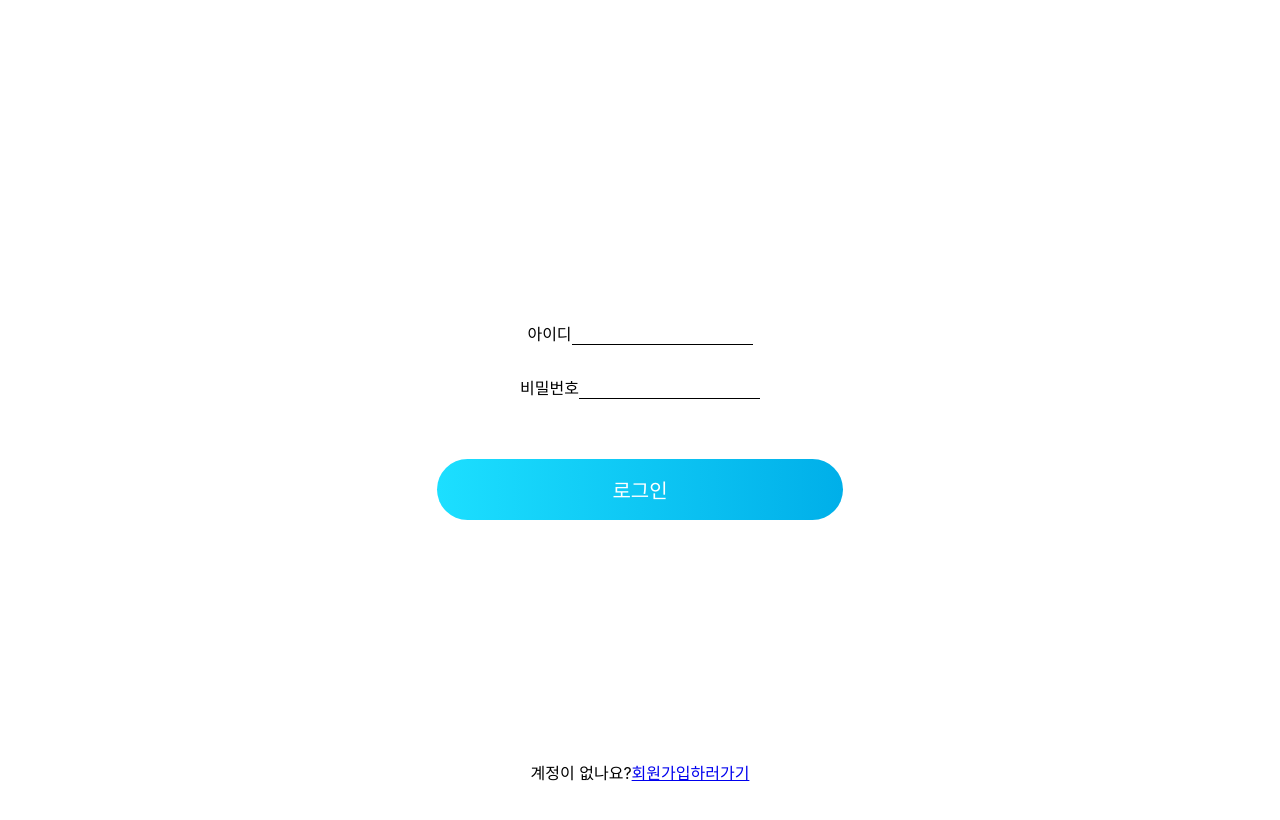
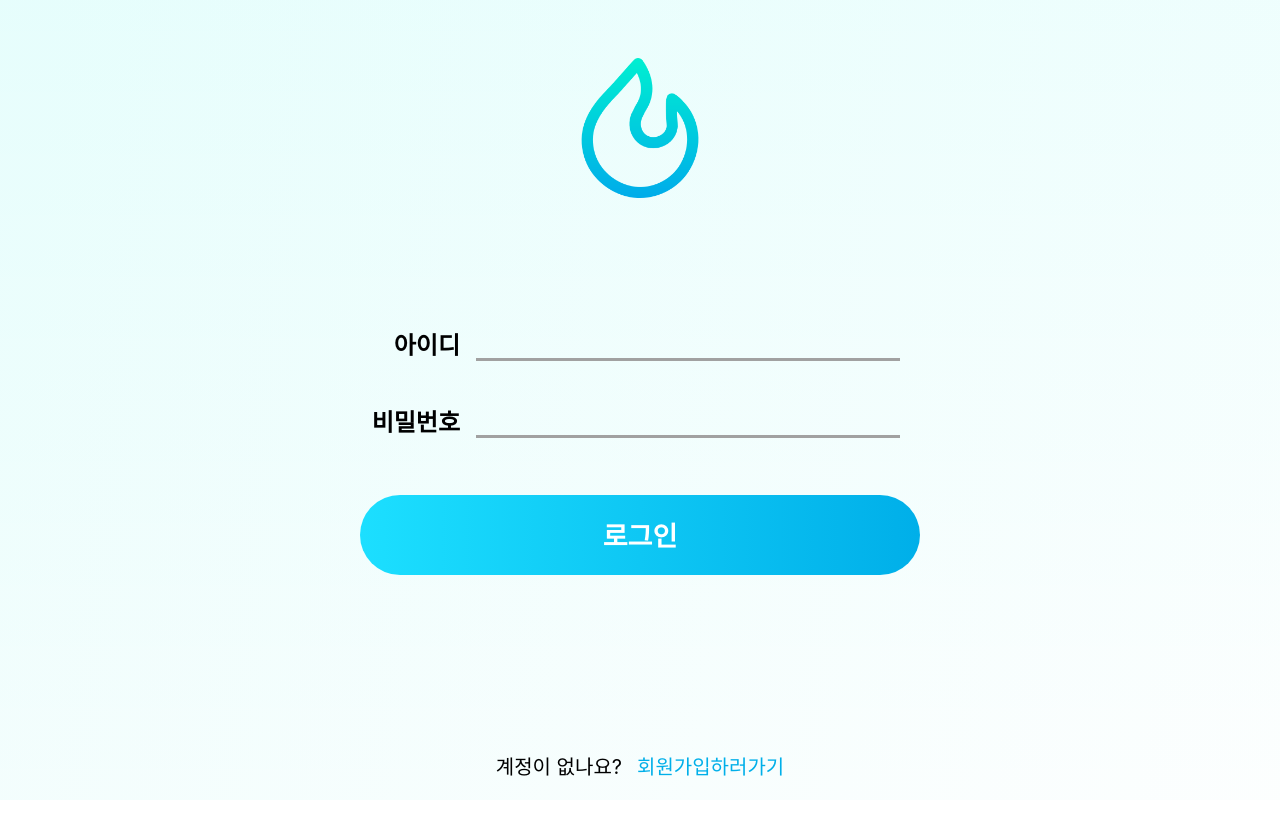
Before and after one commit to DevPetition/DevPetition-web, a React (Create React App) app: page / in a window 1280 px wide. Built offline with nearby package versions, Linux system fonts and the light colour scheme.

Commit message:
feat: login

```diff
--- a/src/App.js
+++ b/src/App.js
@@ -1,11 +1,13 @@
 import React from "react";
+import { useSelector } from "react-redux";
 import { BrowserRouter, Route } from "react-router-dom";
 import Login from "./pages/Login";
 
 const App = () => {
+  const isLog = useSelector((state) => state.login.isLog);
   return (
     <BrowserRouter>
-      <Route path="/" component={Login} />
+      {isLog ? "" : <Route path="/" component={() => <Login />} />}
     </BrowserRouter>
   );
 };
--- a/src/components/LoginInput.jsx
+++ b/src/components/LoginInput.jsx
@@ -1,10 +1,17 @@
 import React, { useState } from "react";
 import { Link } from "react-router-dom";
 import "../styles/LoginInput.css";
+import Temp from "../components/temp";
+import rogo from "../img/rogo.png";
+import { useDispatch, useSelector } from "react-redux";
+import { LOGIN } from "../redux/reducer";
 
 const LoginInput = () => {
   const [id, setID] = useState("");
   const [password, setPassword] = useState("");
+
+  const demi = useSelector((state) => state.Demi);
+  const dispatch = useDispatch();
 
   const onChangeId = (e) => {
     setID(e.target.value);
@@ -15,15 +22,37 @@ const LoginInput = () => {
   };
 
   const onSubmit = (e) => {
-    e.preventDefualt();
+    e.preventDefault();
+    const find = demi.find((i) => i.id === id);
+    if (find !== undefined) {
+      if (find.password === password) {
+        dispatch({ type: LOGIN, name: find.user });
+      } else {
+        return;
+      }
+    } else {
+      return;
+    }
   };
 
   return (
+    <Temp>
+      <img className="logo" src={rogo}></img>
       <div className="maxSize">
         <form onSubmit={onSubmit} className="userIDPW">
           <label>
+            <div
+              style={{
+                margin: "0 0 30px 10px",
+                fontSize: "24px",
+                fontWeight: 700,
+                paddingBottom: "12px",
+              }}
+            >
               아이디
+            </div>
             <input
+              required
               type="text"
               className="userID"
               value={id}
@@ -31,8 +60,18 @@ const LoginInput = () => {
             />
           </label>
           <label>
+            <div
+              style={{
+                margin: "0 0 30px 10px",
+                fontSize: "24px",
+                fontWeight: 700,
+                paddingBottom: "12px",
+              }}
+            >
               비밀번호
+            </div>
             <input
+              required
               type="password"
               className="userID"
               value={password}
@@ -42,9 +81,13 @@ const LoginInput = () => {
           <button className="loginBt">로그인</button>
         </form>
         <p className="noaccount">
-        계정이 없나요?<Link to="/signup">회원가입하러가기</Link>
+          <span style={{ paddingRight: "15px" }}>계정이 없나요?</span>
+          <Link to="/signup" style={{ textDecoration: "none" }}>
+            <span style={{ color: "#00AFE9" }}>회원가입하러가기</span>
+          </Link>
         </p>
       </div>
+    </Temp>
   );
 };
 
--- /dev/null
+++ b/src/components/temp.js
@@ -0,0 +1,8 @@
+import React from "react";
+import "../styles/temp.css";
+
+const Temp = ({ children }) => {
+  return <div className="temp">{children}</div>;
+};
+
+export default Temp;
--- a/src/pages/Login.js
+++ b/src/pages/Login.js
@@ -4,7 +4,6 @@ import LoginInput from "../components/LoginInput";
 const Login = () => {
   return (
     <>
-      <img></img>
       <LoginInput />
     </>
   );
--- a/src/redux/reducer.js
+++ b/src/redux/reducer.js
@@ -1,5 +1,20 @@
 const initialState = {
-  login: false,
+  login: {
+    isLog: false,
+    user: null,
+  },
+  Demi: [
+    {
+      user: "배가영",
+      id: "loveGT",
+      password: "yoeng",
+    },
+    {
+      user: "신수민성",
+      id: "love",
+      password: "kids",
+    },
+  ],
 };
 
 export const LOGIN = "LOGIN";
@@ -9,7 +24,11 @@ const rootreducer = (state = initialState, action) => {
     case LOGIN:
       return {
         ...state,
-        login: true,
+        login: {
+          ...state.login,
+          isLog: true,
+          user: action.name,
+        },
       };
     default:
       return state;
--- a/src/styles/LoginInput.css
+++ b/src/styles/LoginInput.css
@@ -1,46 +1,61 @@
 .maxSize {
-  height: 100%;
   display: flex;
   align-items: center;
   justify-content: center;
   flex-direction: column;
+  margin-top: 100px;
 }
 
 .userIDPW {
   display: flex;
-  align-items: center;
+  align-items: flex-end;
   justify-content: center;
   flex-direction: column;
 }
 
+label {
+  display: flex;
+  justify-content: center;
+  align-items: center;
+  padding-right: 20px;
+}
+
 .userID {
   border: none;
-  border-bottom: 1px solid black;
+  border-bottom: 3px solid #a1a1a1;
   outline: none;
-  margin-bottom: 30px;
+  background: none;
+  margin-bottom: 40px;
+  width: 420px;
+  margin-left: 16px;
+  font-size: 24px;
 }
 
 .userID:focus {
   border: none;
-  border-bottom: 1px solid #00b0e8;
+  border-bottom: 3px solid #00b0e8;
   outline: none;
-  margin-bottom: 30px;
+  margin-bottom: 40px;
 }
 
 .loginBt {
   display: flex;
   align-items: center;
   justify-content: center;
-  height: 100%;
-  width: 406px;
-  height: 61px;
+  width: 560px;
+  height: 80px;
   font-family: "Noto Sans KR";
-  font-size: 20px;
-  margin-top: 30px;
+  font-size: 27px;
+  margin-top: 15px;
   border: none;
   background: linear-gradient(90deg, #1cdfff 0%, #00afe9 100%);
   border-radius: 44px;
   color: white;
+  font-weight: 700;
+}
+.loginBt:hover {
+  cursor: pointer;
+  opacity: 0.8;
 }
 
 .noaccount {
@@ -48,5 +63,13 @@
   align-items: center;
   justify-content: center;
   position: fixed;
+  font-size: 20px;
   bottom: 0;
 }
+
+.logo {
+  width: 140px;
+  position: absolute;
+  left: calc(50% - 70px);
+  top: calc(16% - 70px);
+}
--- /dev/null
+++ b/src/styles/temp.css
@@ -0,0 +1,18 @@
+.temp {
+  height: 100%;
+  display: flex;
+  justify-content: center;
+  align-items: center;
+  flex-direction: column;
+  background: linear-gradient(
+      102.43deg,
+      rgba(0, 227, 214, 0.05) 0%,
+      rgba(197, 240, 238, 0.05) 100%
+    ),
+    linear-gradient(
+      180deg,
+      rgba(0, 255, 240, 0.05) 0%,
+      rgba(255, 255, 255, 0) 100%
+    ),
+    #ffffff;
+}
```
Also changed, not shown: src/index.js (+10 -8 lines), src/components/text.txt (deleted), src/img/rogo.png (added), src/img/text.txt (deleted), src/styles/rogo.css (added). Lines whose indentation alone changed are shown as unchanged.
